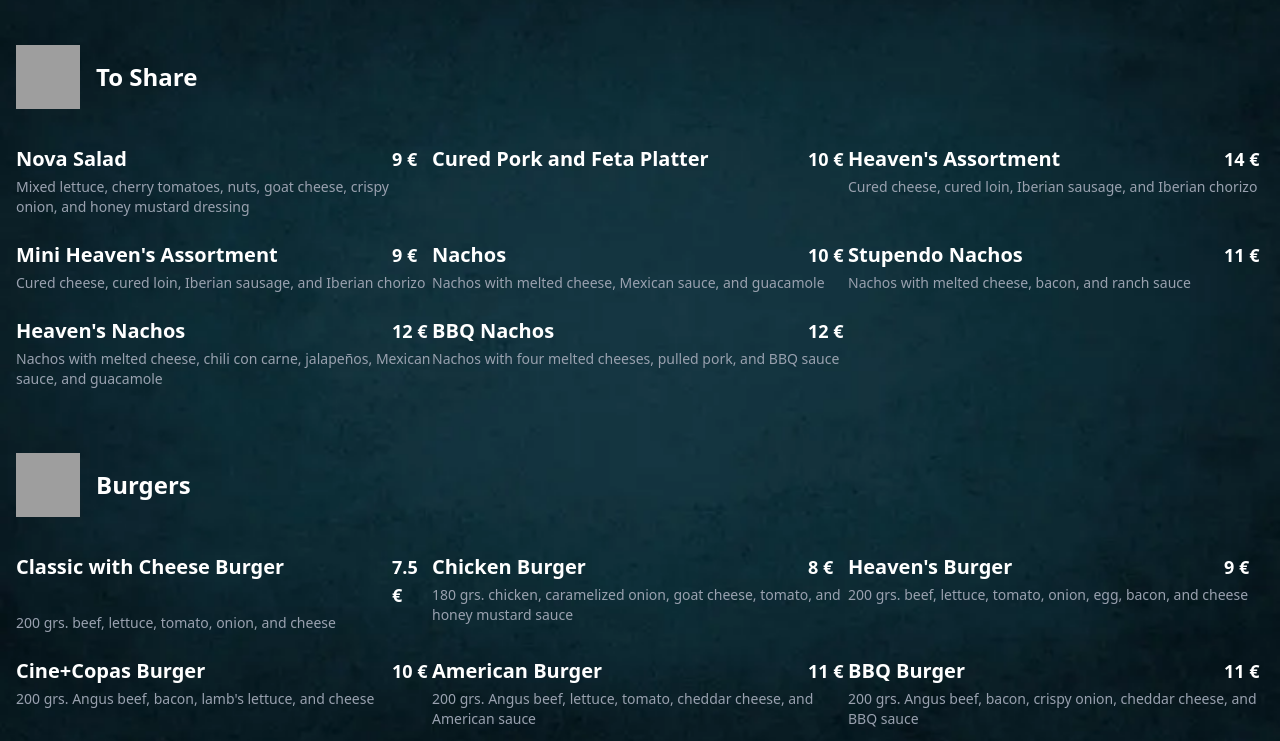
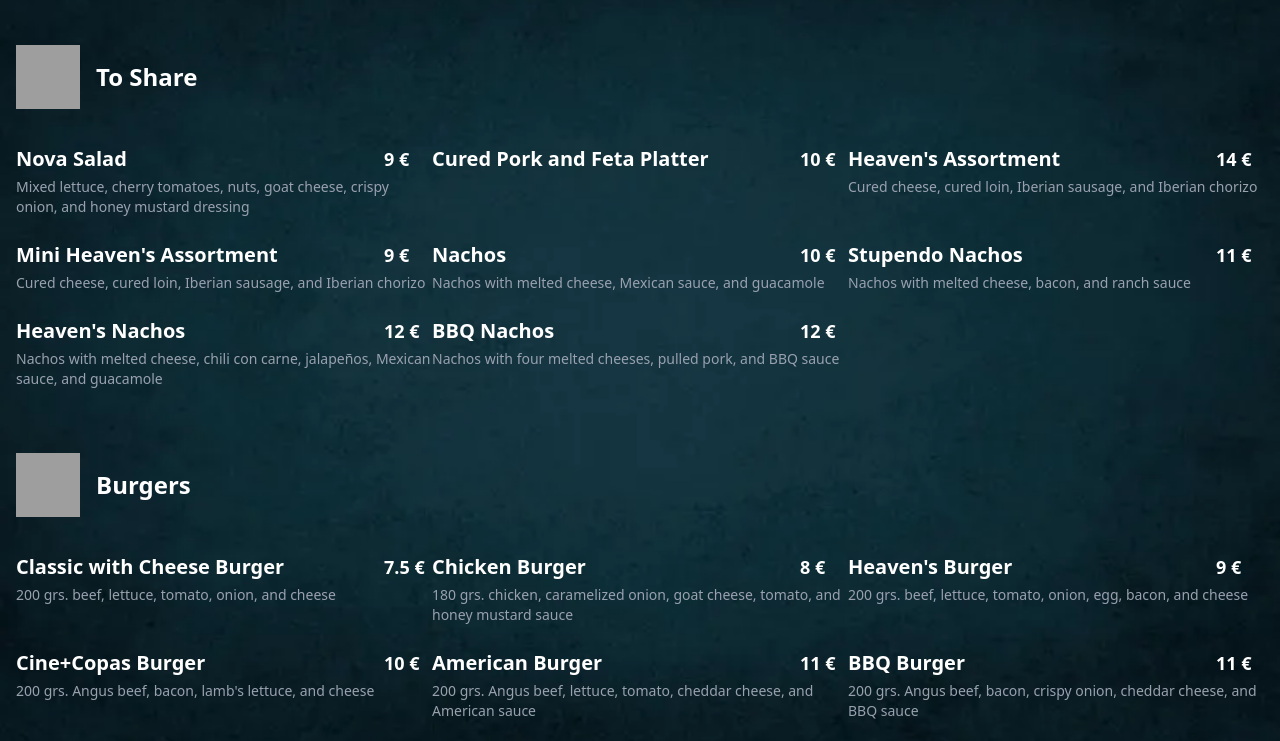
Before and after one commit to alejandro-zaragoza-02/heavens-door, an Astro site: page /en/productos in a window 1280 px wide. Shown: the part 59-800 px from the top of the page. Built offline with nearby package versions, Linux system fonts and the light colour scheme; Astro itself is replaced by a stand-in of ours; grey boxes are pictures that could not be loaded.

Commit message:
Espaciado precio

```diff
--- a/src/components/Producto.astro
+++ b/src/components/Producto.astro
@@ -8,7 +8,7 @@ const producto = Astro.props as IProducto;
 <div class="py-3">
   <div class="flex flex-row justify-between">
     <h3 class="text-xl font-semibold">{traducir(producto.nombre)}</h3>
-    <span class="text-lg font-semibold w-10">{producto.precio} €</span>
+    <span class="text-lg font-semibold w-12">{producto.precio} €</span>
   </div>
   {
     producto.descripcion && (
```
